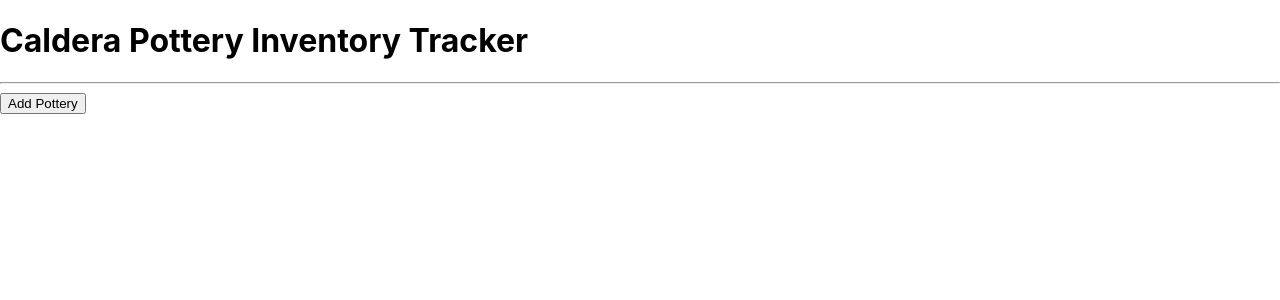
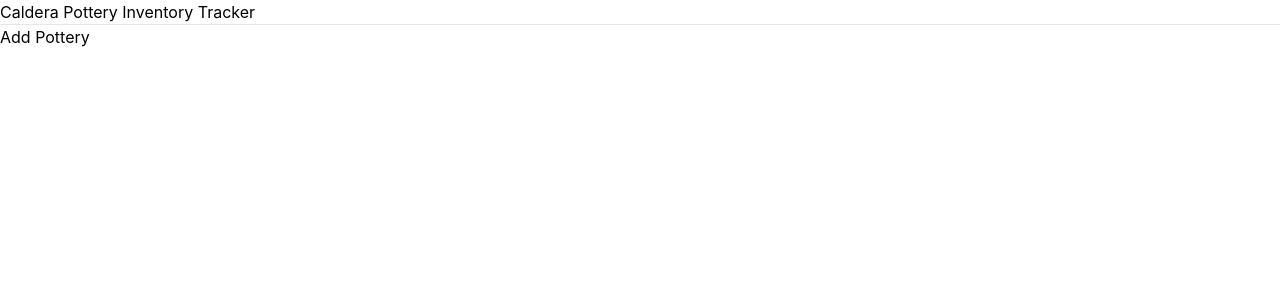
Before and after one commit to meganmckissack/caldera-pottery-inventory, a React (Create React App) app: page / in a window 1280 px wide. Shown: the top 300 px of the page. Built offline with nearby package versions, Linux system fonts and the light colour scheme.

Commit message:
add tailwind css to dependencies

```diff
--- a/package.json
+++ b/package.json
@@ -34,5 +34,10 @@
       "last 1 firefox version",
       "last 1 safari version"
     ]
+  },
+  "devDependencies": {
+    "autoprefixer": "^10.4.12",
+    "postcss": "^8.4.18",
+    "tailwindcss": "^3.2.1"
   }
 }
--- /dev/null
+++ b/postcss.config.js
@@ -0,0 +1,6 @@
+module.exports = {
+  plugins: {
+    tailwindcss: {},
+    autoprefixer: {},
+  },
+}
--- a/src/index.css
+++ b/src/index.css
@@ -1,3 +1,7 @@
+@tailwind base;
+@tailwind components;
+@tailwind utilities;
+
 body {
   margin: 0;
   font-family: -apple-system, BlinkMacSystemFont, 'Segoe UI', 'Roboto', 'Oxygen',
--- /dev/null
+++ b/tailwind.config.js
@@ -0,0 +1,10 @@
+/** @type {import('tailwindcss').Config} */
+module.exports = {
+  content: [
+    "./src/**/*.{js,jsx,ts,tsx}",
+  ],
+  theme: {
+    extend: {},
+  },
+  plugins: [],
+}
```
Also changed, not shown: 1 other file (tests, documents, lock files or other folders).
